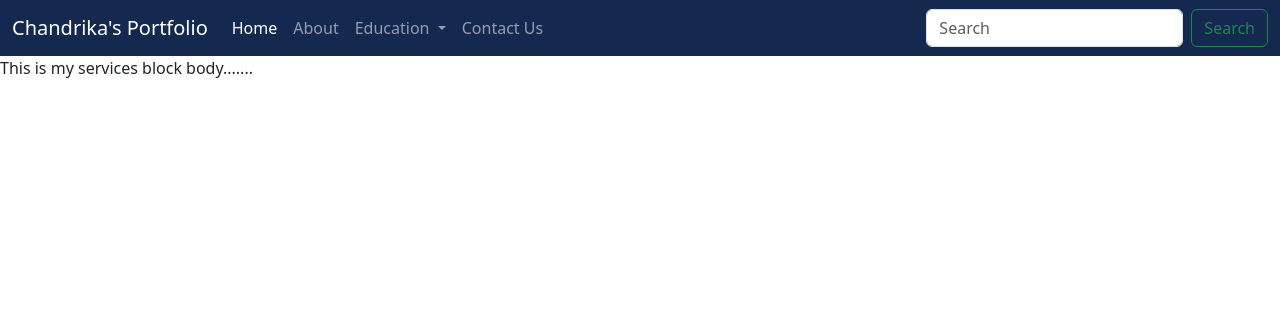
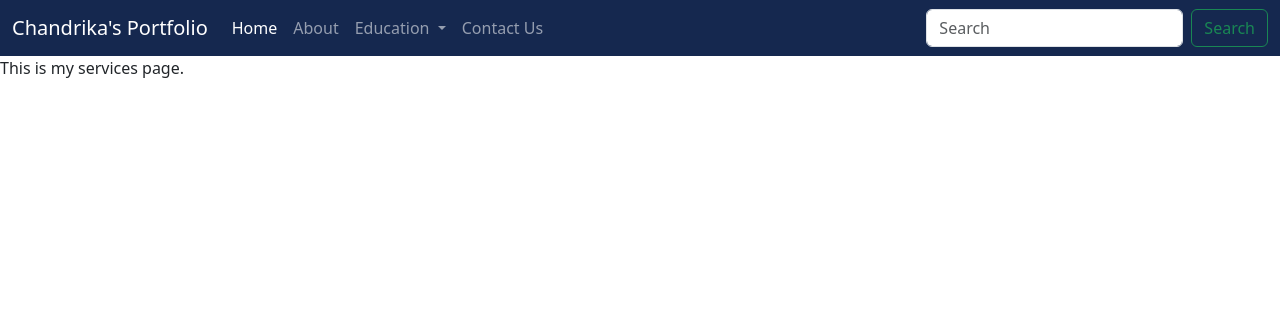
Before and after one commit to chandrika018/portfolio-django, a Django app: page /services in a window 1280 px wide. Shown: the top 316 px of the page. Run offline with Django 5.2, Linux system fonts and the light colour scheme.

Commit message:
Update services

```diff
--- a/templates/services.html
+++ b/templates/services.html
@@ -1,4 +1,4 @@
 {% extends "base.html" %}
 {% block body %}
-This is my  services block body.......
+This is my services page.
 {% endblock body %}
```
